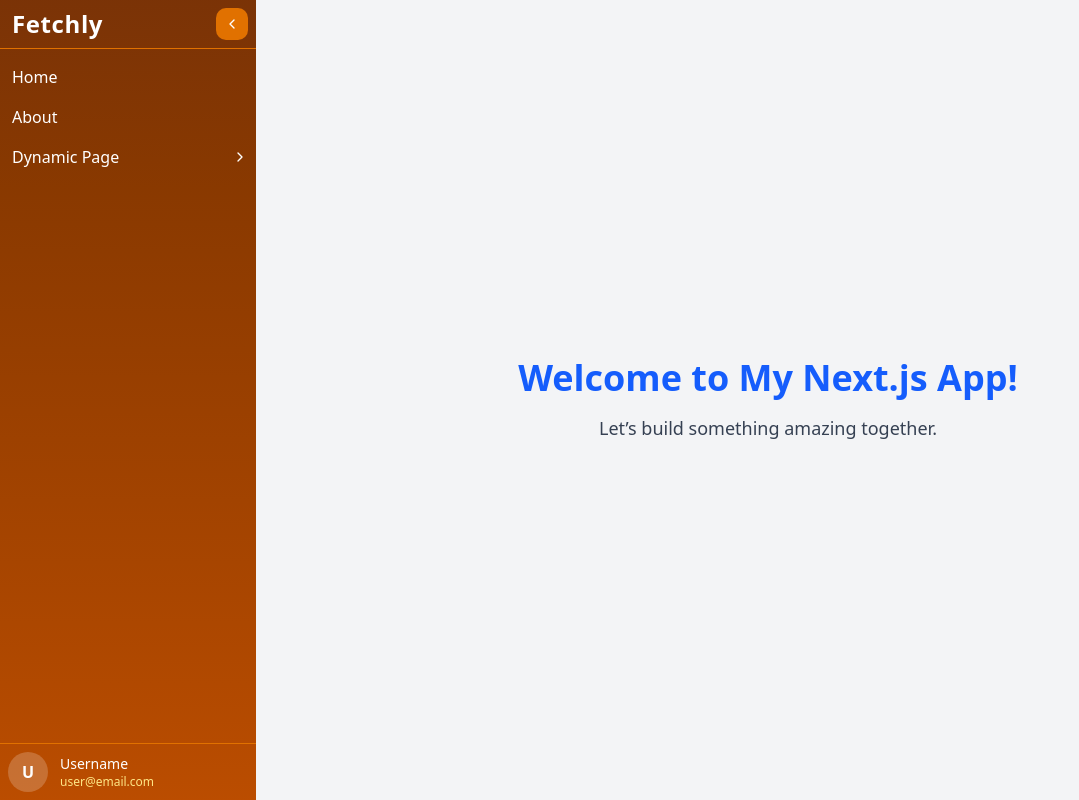
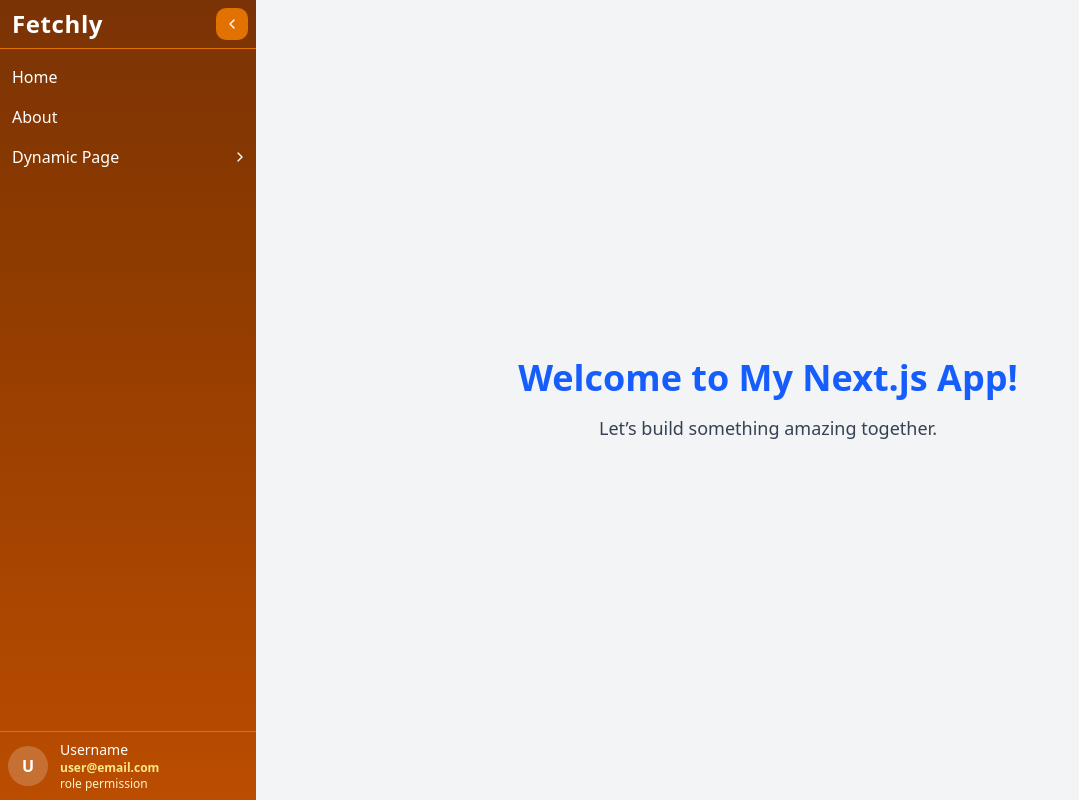
Before and after one commit to ckn01/source, a Next.js app in the folder fetchly-frontend/: page / in a window 1280 px wide. Shown: the whole page, without its empty margins (0-1079 px from the left). Built offline with nearby package versions, Linux system fonts and the light colour scheme.

Commit message:
add role slot

```diff
--- a/fetchly-frontend/app/components/DashboardLayout.tsx
+++ b/fetchly-frontend/app/components/DashboardLayout.tsx
@@ -132,7 +132,8 @@ export default function DashboardLayout({ children }: DashboardLayoutProps) {
           {isSidebarOpen && (
             <div className="flex flex-col">
               <span className="text-sm font-medium">Username</span>
-              <span className="text-xs text-amber-200">user@email.com</span>
+              <span className="text-xs text-amber-200 font-bold">user@email.com</span>
+              <div className="text-xs text-amber-100">role permission</div>
             </div>
           )}
         </div>
```
